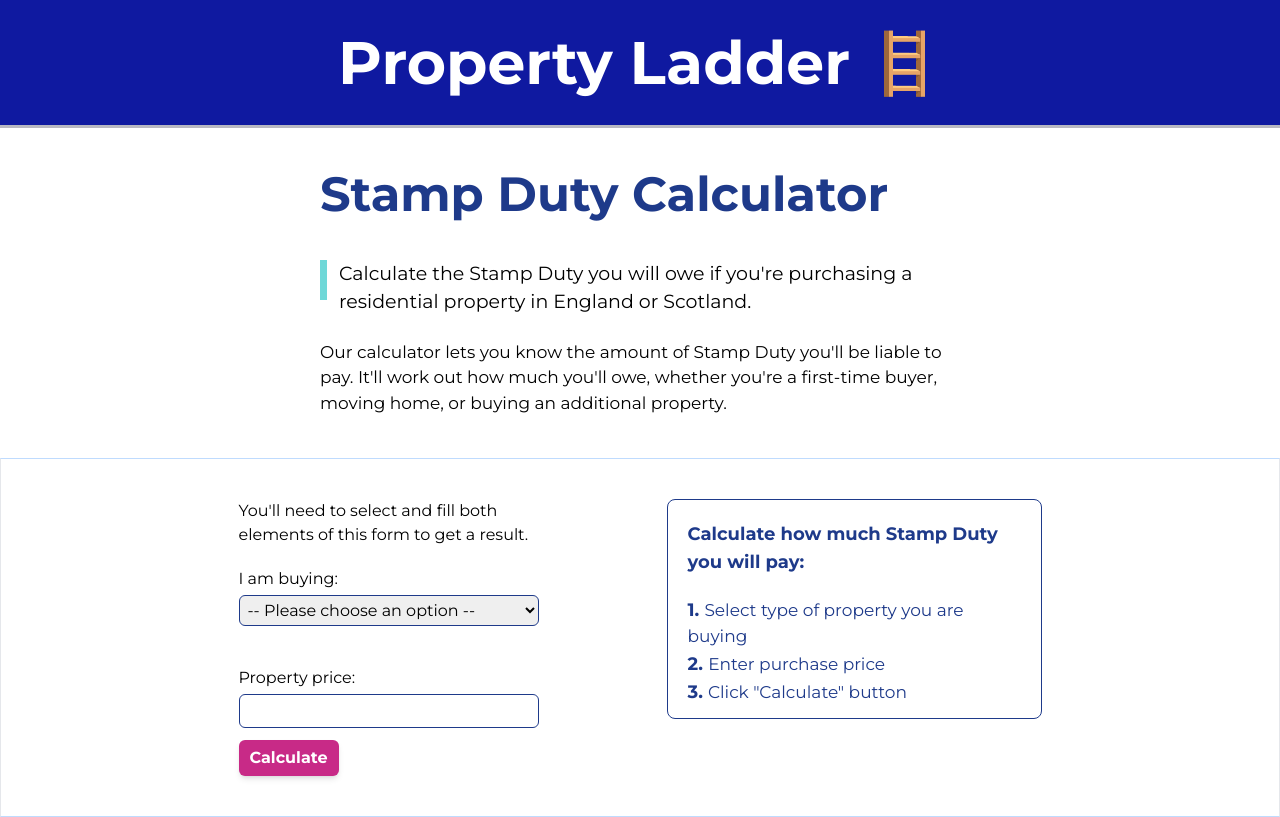
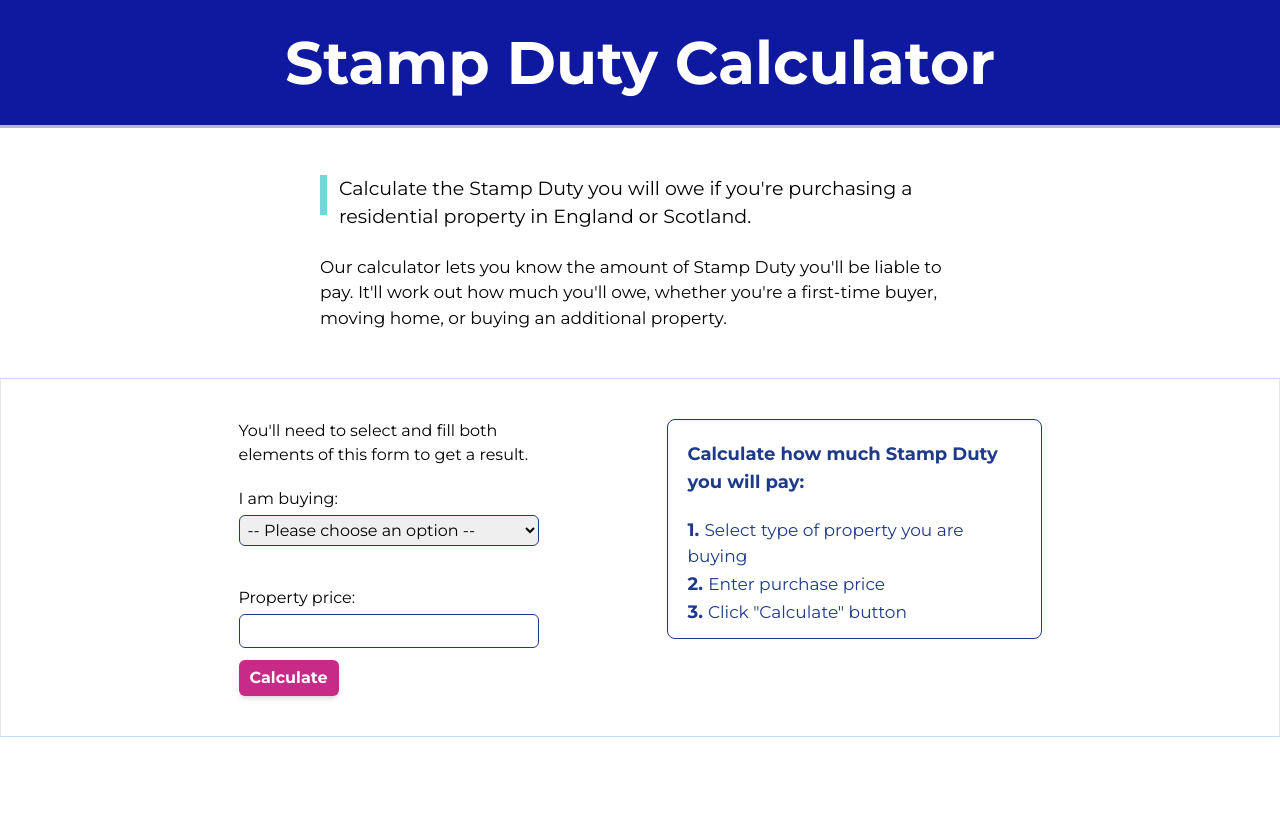
Before and after one commit to BlakeLawrence/property-ladder, a React (Vite) app: page / in a window 1280 px wide. Built offline with nearby package versions, Linux system fonts and the light colour scheme.

Commit message:
changed navbar

```diff
--- a/src/components/Description.jsx
+++ b/src/components/Description.jsx
@@ -1,11 +1,8 @@
 export const Description = () => {
   return (
     <>
-      <div className="flex justify-evenly h-[330px]">
+      <div className="flex justify-evenly h-[250px]">
         <div className="flex flex-col justify-evenly w-1/2">
-          <h2 className="text-blue-900 text-5xl font-bold">
-            Stamp Duty Calculator
-          </h2>
           <div>
             <div className="border-l-[7px] border-[#6FD8D8] h-[40px] pl-3  text-[19px] mb-10">
               Calculate the Stamp Duty you will owe if you&apos;re purchasing a
--- a/src/components/Navbar.jsx
+++ b/src/components/Navbar.jsx
@@ -3,7 +3,7 @@ export const Navbar = () => {
     <>
       <div className="flex justify-evenly bg-[#0F19A0] h-[125px] items-center">
         <h1 className="text-[#ffffff] text-6xl font-bold">
-          Property Ladder 🪜
+          Stamp Duty Calculator
         </h1>
       </div>
       <div className="flex justify-evenly bg-[#b8b8c2] h-[3px] items-center"></div>
```
